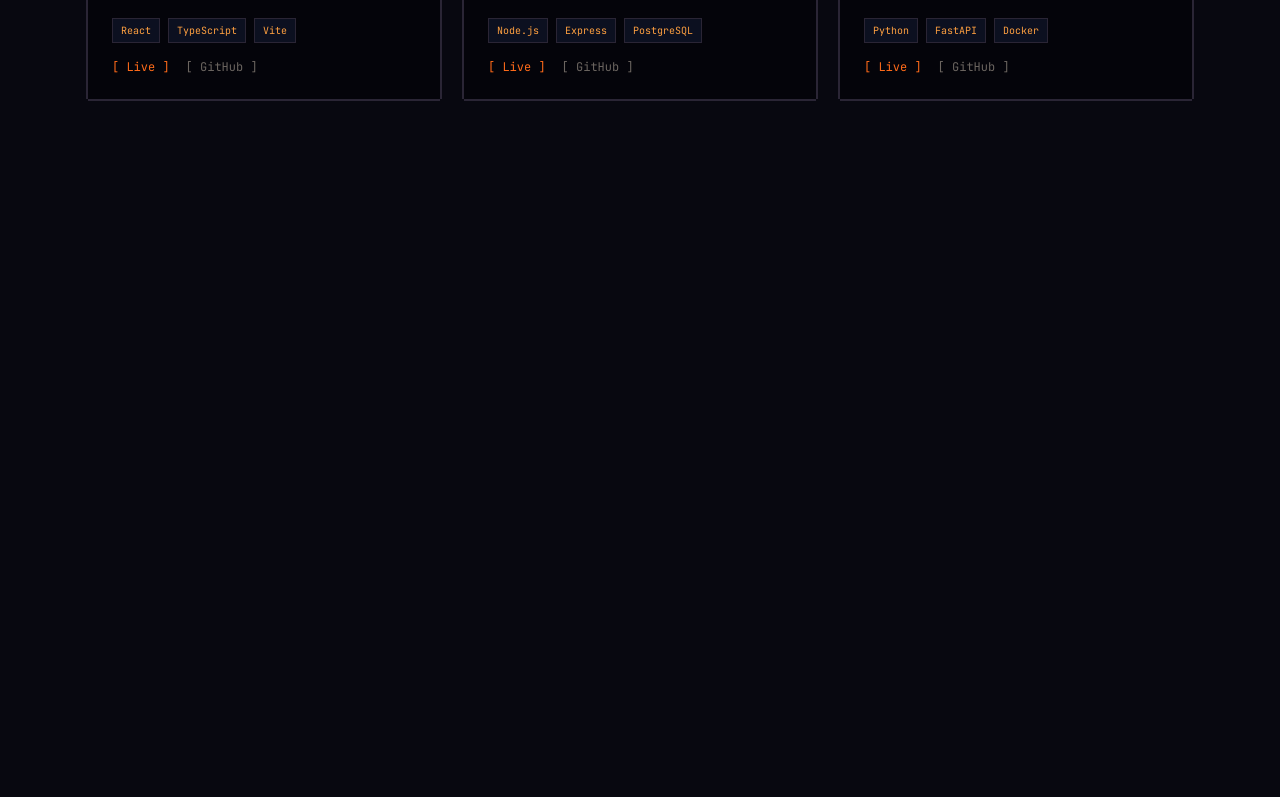
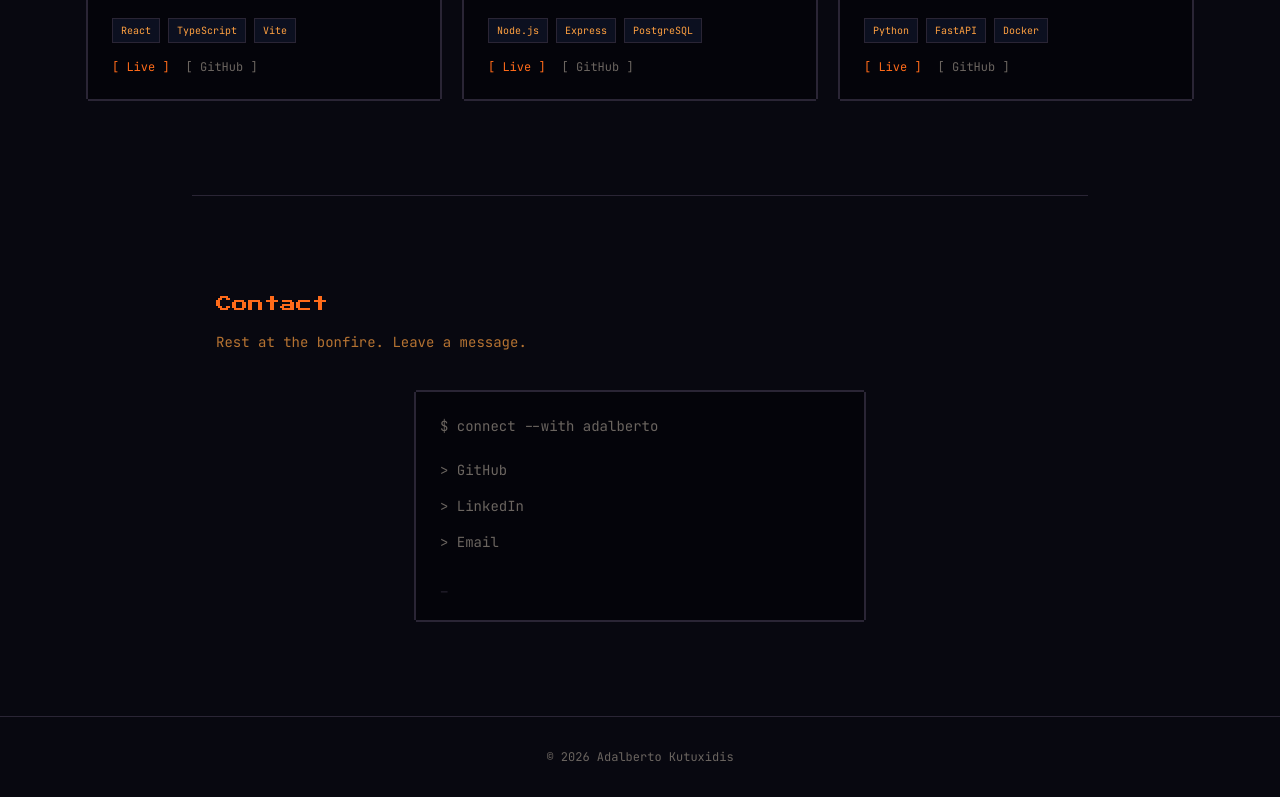
Before and after one commit to frypizzabox/adalbertok, a React (Vite) app: page / in a window 1280 px wide. Shown: the part 1435-2232 px from the top of the page. Before the commit the page ends 1630 px from the top, so only its background shows below. Built offline with nearby package versions, Linux system fonts and the light colour scheme.

Commit message:
feat: add Contact and Footer sections

```diff
--- a/src/App.tsx
+++ b/src/App.tsx
@@ -2,6 +2,8 @@ import { Navbar } from './components/Navbar'
 import { Hero } from './components/Hero'
 import { About } from './components/About'
 import { Projects } from './components/Projects'
+import { Contact } from './components/Contact'
+import { Footer } from './components/Footer'
 
 function App() {
   return (
@@ -12,9 +14,10 @@ function App() {
         <About />
         <div className="border-t border-soul-ash max-w-4xl mx-auto" />
         <Projects />
+        <div className="border-t border-soul-ash max-w-4xl mx-auto" />
+        <Contact />
       </div>
-      {/* Contact */}
-      {/* Footer */}
+      <Footer />
     </>
   )
 }
--- /dev/null
+++ b/src/components/Contact.tsx
@@ -0,0 +1,40 @@
+import { ScrollReveal } from './ScrollReveal'
+
+const socials = [
+  { label: 'GitHub', href: 'https://github.com/', icon: '>' },
+  { label: 'LinkedIn', href: 'https://linkedin.com/', icon: '>' },
+  { label: 'Email', href: 'mailto:hello@example.com', icon: '>' },
+]
+
+export function Contact() {
+  return (
+    <section id="contact" className="py-24 px-6 max-w-4xl mx-auto">
+      <ScrollReveal>
+        <h2 className="font-pixel text-soul-ember text-sm md:text-base mb-4">
+          Contact
+        </h2>
+        <p className="font-mono text-soul-flame text-sm mb-10 opacity-70">
+          Rest at the bonfire. Leave a message.
+        </p>
+      </ScrollReveal>
+
+      <ScrollReveal delay={100}>
+        <div className="bg-soul-darker pixel-border p-6 font-mono text-sm max-w-md mx-auto">
+          <p className="text-soul-gray mb-4">$ connect --with adalberto</p>
+          {socials.map((s) => (
+            <a
+              key={s.label}
+              href={s.href}
+              target="_blank"
+              rel="noopener noreferrer"
+              className="block py-2 text-soul-gray hover:text-soul-ember transition-colors"
+            >
+              {s.icon} {s.label}
+            </a>
+          ))}
+          <p className="text-soul-ash mt-4">_</p>
+        </div>
+      </ScrollReveal>
+    </section>
+  )
+}
--- /dev/null
+++ b/src/components/Footer.tsx
@@ -0,0 +1,9 @@
+export function Footer() {
+  return (
+    <footer className="border-t border-soul-ash py-8 px-6 text-center">
+      <p className="font-mono text-xs text-soul-gray">
+        &copy; {new Date().getFullYear()} Adalberto Kutuxidis
+      </p>
+    </footer>
+  )
+}
```
